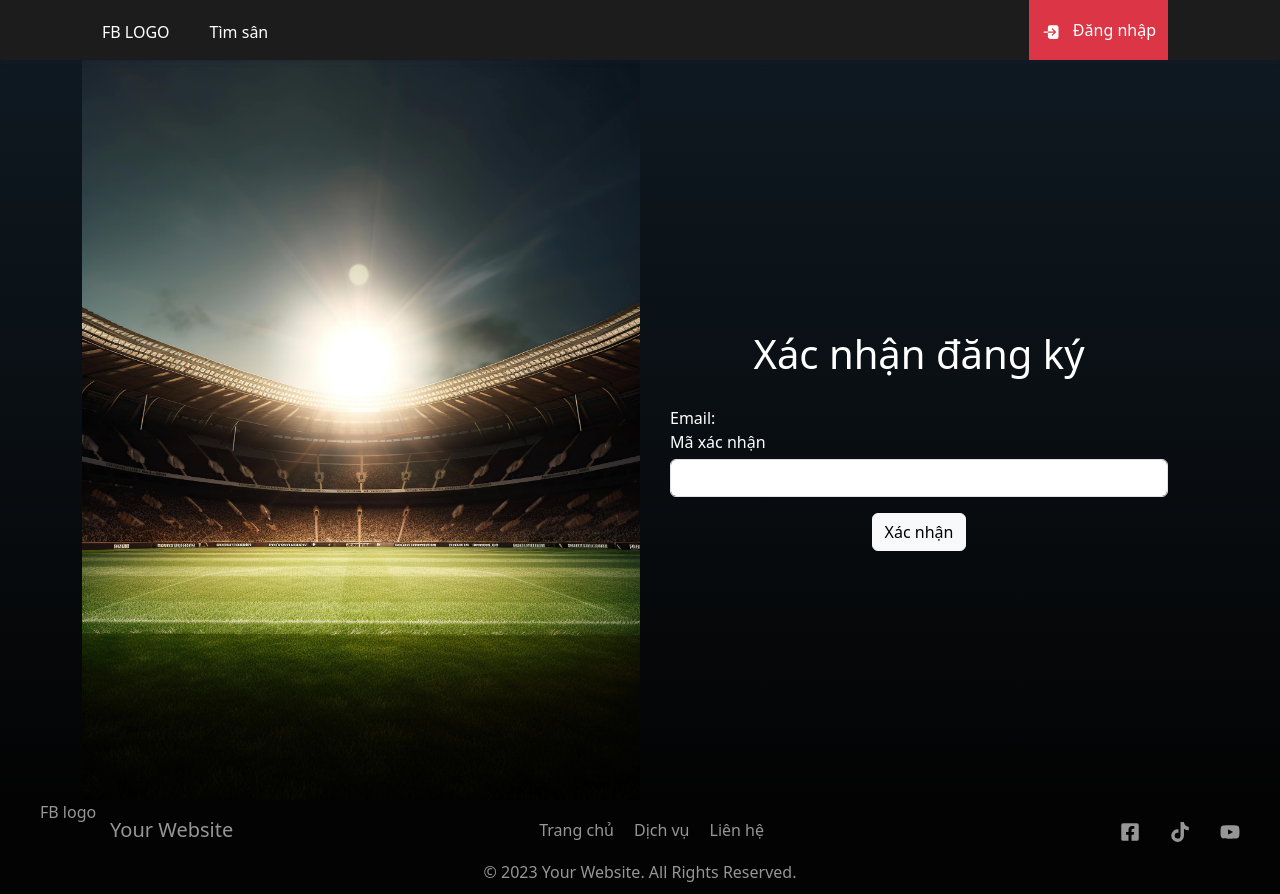
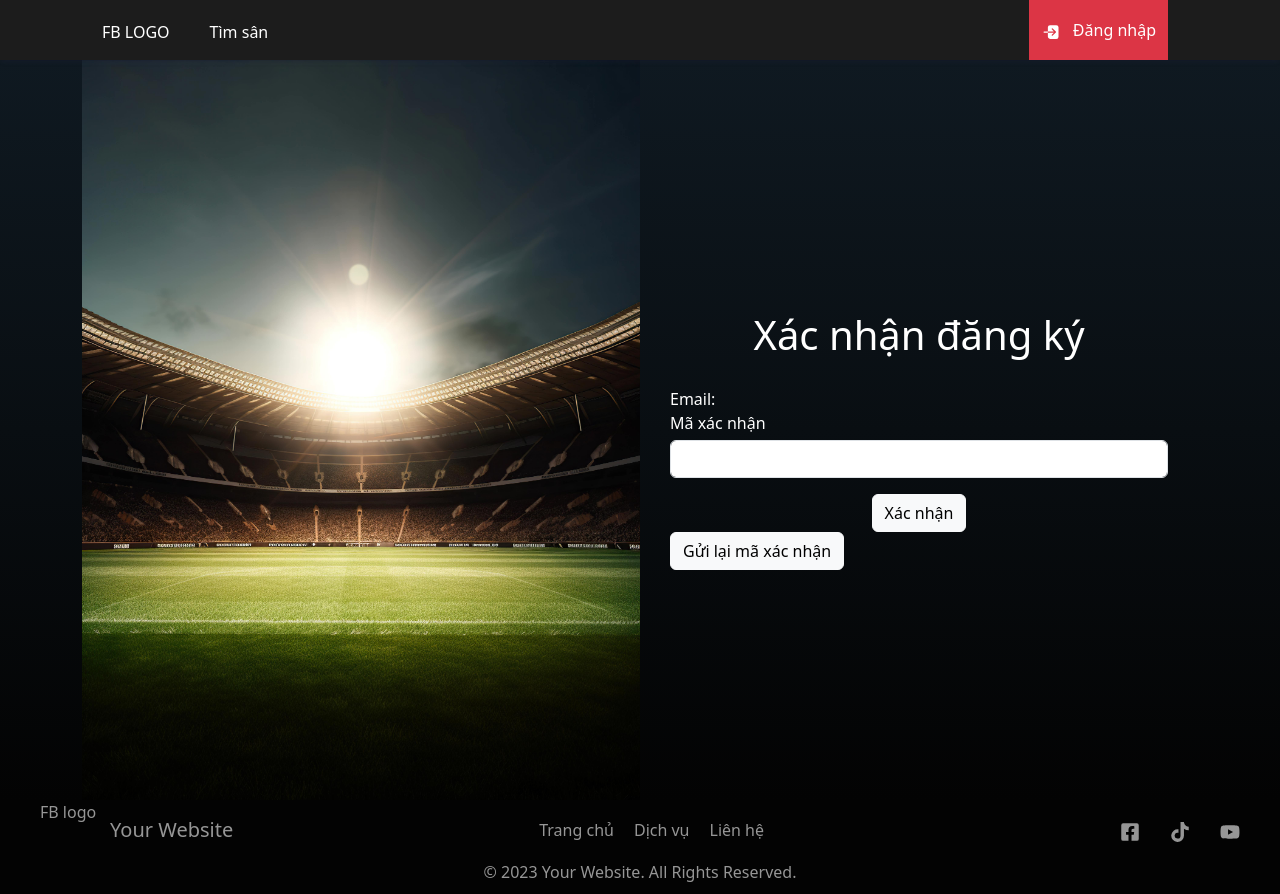
Before and after one commit to haquoctuan20/football-booking, a React (Vite) app: page /confirm-register in a window 1280 px wide. Built offline with nearby package versions, Linux system fonts and the light colour scheme.

Commit message:
verify, resend ote

```diff
--- a/src/datasource/Account.ts
+++ b/src/datasource/Account.ts
@@ -51,11 +51,17 @@ export const AccountServices = {
   },
 
   verifyRegister: (email: string, otp: string) => {
-    return axiosClient.post("/api/users/verify", {
+    return axiosClient.post("/api/users/verify?action=VERIFY_EMAIL", {
       user: {
         email,
         otp,
       },
     });
   },
+
+  resendOtp: (email: string) => {
+    return axiosClient.post(
+      `/api/users/send-otp?action=VERIFY_EMAIL&email=${email}`
+    );
+  },
 };
--- a/src/pages/auth/ConfirmRegister.tsx
+++ b/src/pages/auth/ConfirmRegister.tsx
@@ -26,15 +26,13 @@ const ConfirmRegister = () => {
     resolver: yupResolver(schema),
   });
 
-  const { handleMessageError } = useNotification();
-  const mailVerify = useRegisterStore((state) => state.mailVerify);
+  const { handleMessageError, messageSuccess } = useNotification();
+  const { mailVerify, resetMailVerify } = useRegisterStore((state) => state);
   const navigate = useNavigate();
 
   const [loading, setLoading] = useState(false);
 
   const handleValidateCode = async (params: any) => {
-    console.log("🚀 -> handleValidateCode -> params:", params);
-
     try {
       setLoading(true);
 
@@ -43,8 +41,26 @@ const ConfirmRegister = () => {
         return;
       }
 
-      const rs = await AccountServices.verifyRegister(mailVerify, params.otp);
-      console.log("🚀 -> handleValidateCode -> rs:", rs);
+      const { data } = await AccountServices.verifyRegister(
+        mailVerify,
+        params.otp
+      );
+
+      messageSuccess(data);
+      resetMailVerify();
+      navigate("/login");
+    } catch (error) {
+      handleMessageError(error);
+    } finally {
+      setLoading(false);
+    }
+  };
+
+  const resendOtp = async () => {
+    try {
+      setLoading(true);
+      await AccountServices.resendOtp(mailVerify as string);
+      messageSuccess("Mã xác nhận đã được gửi lại, vui lòng kiểm tra.");
     } catch (error) {
       handleMessageError(error);
     } finally {
@@ -71,6 +87,12 @@ const ConfirmRegister = () => {
           </Button>
         </div>
       </Form>
+
+      <div>
+        <Button variant="light" onClick={resendOtp}>
+          Gửi lại mã xác nhận
+        </Button>
+      </div>
     </WrapperAuth>
   );
 };
```
